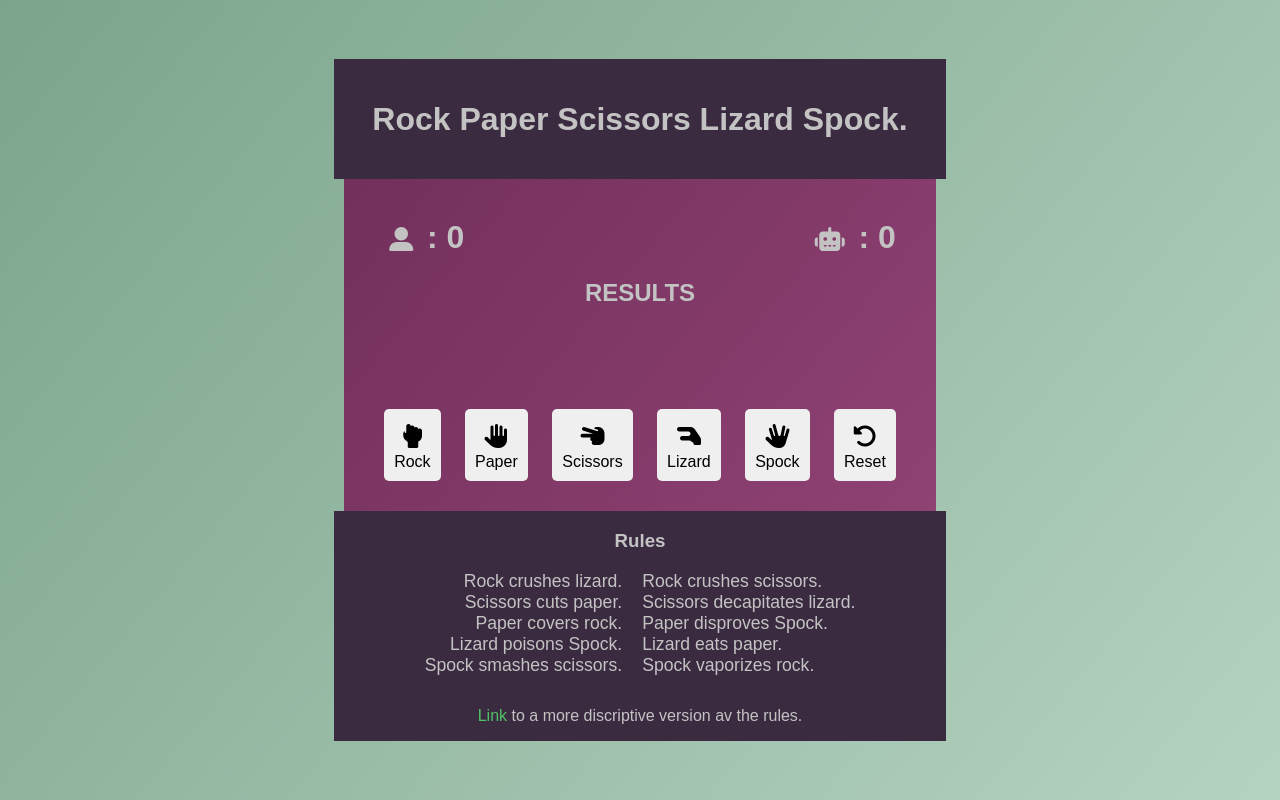
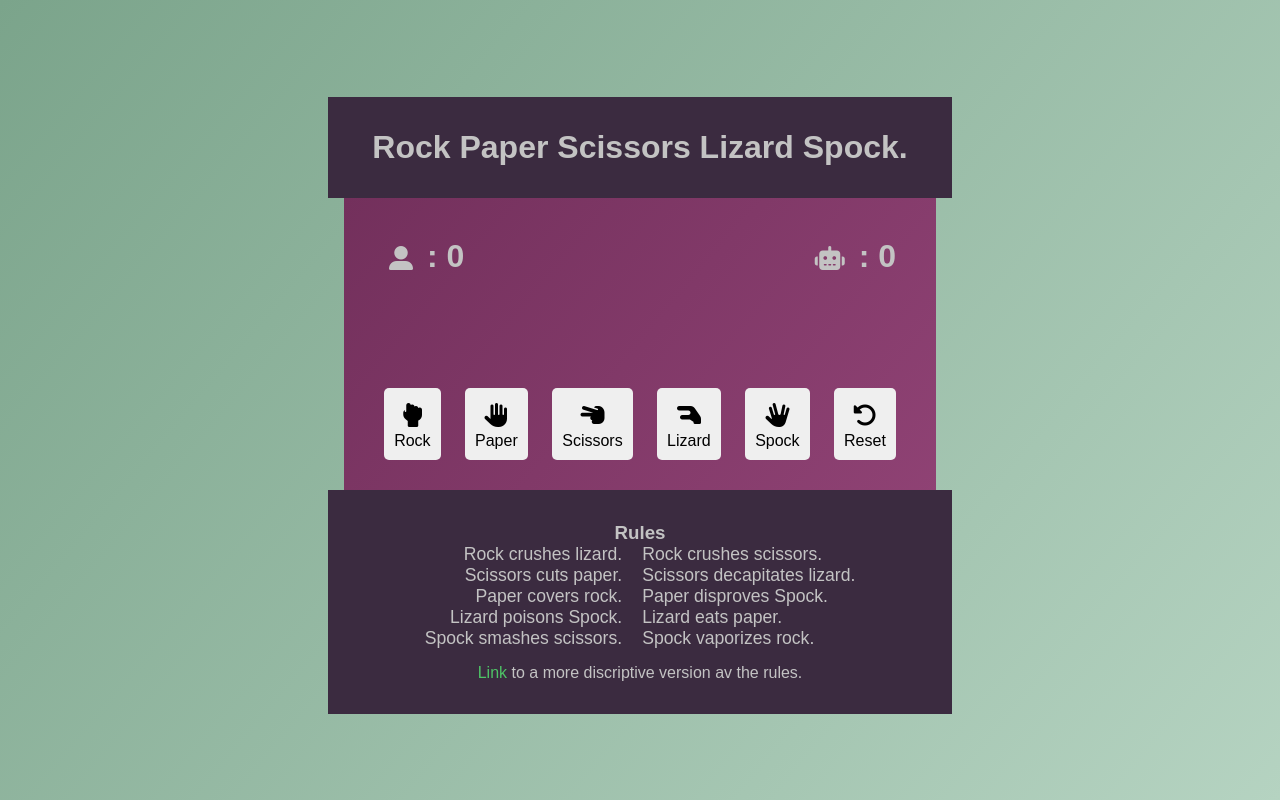
Before and after one commit to zakenaio/Lizard-Spock-ci-2023-fsd-p2-js, a plain HTML site: page index.html in a window 1280 px wide. Drawn offline with Linux system fonts and the light colour scheme.

Commit message:
Moved onclick from HTML to javascript, changes in css

```diff
--- a/assets/css/styles.css
+++ b/assets/css/styles.css
@@ -1,32 +1,44 @@
+* {
+    box-sizing: border-box;
+    margin: 0;
+    padding: 0;
+}
 body {
     font-family: 'Arial', sans-serif;
     display: flex;
+    flex-direction: column;
     justify-content: center;
-    height: 100vh;
-    margin: auto;
+    align-items: center;
+    min-height: 100vh;
+    width: 100% !important;
     color: #c3c3c3;
     background-image: linear-gradient(-50deg, #b5d3c1, #7ba48b);
 }
 
 #main-container {
     text-align: center;
-
 }
 
-#heading {
+.heading {
     text-align: center;
     text-wrap: balance;
+    width: 100%;
+    max-width: 39rem;
     padding: 20px;
-    margin: -10px;
     margin-bottom: 0px;
     background-color: #3b2b40;
+    padding-top: 2em;
+    padding-bottom: 2em;
 }
 
 #the-game {
+    width: 100%;
+    max-width: 37rem;
     text-align: center;
     padding: 20px;
     background-image: linear-gradient(-50deg, #8f4274, #73305c);
 }
+
 
 #score {
     display: flex;
@@ -60,16 +72,24 @@ body {
 }
 
 .rules {
+    width: 100%;
+    max-width: 39rem;
     display: flex;
     flex-direction: column;
     background-color: #3b2b40;
     margin: -10px;
+    padding-top: 2em;
+    padding-bottom: 2em;
 }
 
 .wrap {
     display: flex;
     justify-content: center;
     padding-bottom: 15px;
+}
+
+.grow {
+    flex-grow: 1;
 }
 
 .right {
@@ -93,10 +113,3 @@ i {
     font-size: 1.5rem;
     padding: 5px;
 }
-
-@media screen and (min-height: 700px) {
-
-    body {
-        align-items: center;
-    }
-}
--- a/assets/js/script.js
+++ b/assets/js/script.js
@@ -11,6 +11,31 @@ function computerChoice() {
     return choices[randomNumber];
 }
 
+// EVENT LISTENERS FOR PLAYERCHOICE BUTTONS
+// need to simplify! must be a better way, loop? array?
+document.getElementById('rock-btn').addEventListener('click', function() {
+    playerChoice('rock');
+});
+
+document.getElementById('papr-btn').addEventListener('click', function() {
+    playerChoice('paper');
+});
+
+document.getElementById('scisrs-btn').addEventListener('click', function() {
+    playerChoice('scissors');
+});
+
+document.getElementById('lzrd-btn').addEventListener('click', function() {
+    playerChoice('lizard');
+});
+
+document.getElementById('spock-btn').addEventListener('click', function() {
+    playerChoice('spock');
+});
+
+// EVENT LISTENER FOR RESET GAME
+document.getElementById('rst-btn').addEventListener('click', resetGame);
+
 /**
  * Get the players choice (choice) and compare
  * to computerChoice (computer)
@@ -18,6 +43,7 @@ function computerChoice() {
 function playerChoice(choice) {
     const computer = computerChoice();
     const result = whoWins(choice, computer);
+
 
     // SCORE ADDITION
     if (result === 'You win!') {
@@ -28,7 +54,8 @@ function playerChoice(choice) {
 
     // SCORE UPDATE
     updateScore();
-    document.getElementById('result').innerHTML = `<h2>You chose ${choice}.<br>Computer chose ${computer}.<br>${result}</h2>`;
+    document.getElementById('result').innerHTML =
+    `<h2>You chose ${choice}.<br>Computer chose ${computer}.<br>${result}</h2>`;
 }
 
 /**
@@ -76,5 +103,5 @@ function resetGame() {
     playerScore = 0;
     computerScore = 0;
     updateScore();
-    document.getElementById('result').innerHTML = `<h2>RESULTS</h2>`;
+    document.getElementById('result').innerHTML = ` `;
 }
--- a/index.html
+++ b/index.html
@@ -12,50 +12,63 @@
     <link rel="stylesheet" href="assets/css/styles.css">
 
     <!--TITLE -->
-    <title>Rock Paper Scissors Lizard Spock</title>
+    <title>Rock Paper Scissors Lizard Spock.</title>
 </head>
 
 <!-- MAIN CONTAINER -->
-<div id="main-container">
+<body id="main-container">
     <!-- HEADING -->
-    <div id="heading">
-        <h1>Rock Paper Scissors Lizard Spock.</h1>
-    </div>
+    <header class="heading">
+        <h1>
+            Rock Paper Scissors Lizard Spock.
+        </h1>
+    </header>
     <!-- THE GAME -->
-    <div id="the-game">
+    <main id="the-game">
         <!-- SCORES -->
         <div id="score">
             <div class="scores">
                 <i class="fa-solid fa-user-large"></i> : <span id="player-score">0</span>
             </div>
-            <div style="flex-grow: 1;"></div>
+            <div class="grow"></div>
             <div class="scores">
                 <i class="fa-solid fa-robot"></i> : <span id="computer-score">0</span>
             </div>
         </div>
         <!-- RESULTS CONTAINER-->
         <div id="result">
-            <h2> RESULTS
-            </h2>
         </div>
         <!-- GAME BUTTONS -->
         <div class="choices">
-            <button aria-label="Rock" onclick="playerChoice('rock')"><i class="fa-solid fa-hand-back-fist"></i>
-                <br>Rock</button>
-            <button aria-label="Paper" onclick="playerChoice('paper')"><i class="fa-solid fa-hand"></i>
-                <br>Paper</button>
-            <button aria-label="Scissors" onclick="playerChoice('scissors')"><i class="fa-solid fa-hand-scissors"></i>
-                <br>Scissors</button>
-            <button aria-label="Lizard" onclick="playerChoice('lizard')"><i class="fa-solid fa-hand-lizard"></i>
-                <br>Lizard</button>
-            <button aria-label="Spock" onclick="playerChoice('spock')"><i class="fa-solid fa-hand-spock"></i>
-                <br>Spock</button>
+            <button aria-label="Rock" id="rock-btn">
+                <i class="fa-solid fa-hand-back-fist"></i><br>
+                Rock
+            </button>
+            <button aria-label="Paper" id="papr-btn">
+                <i class="fa-solid fa-hand"></i><br>
+                Paper
+            </button>
+            <button aria-label="Scissors" id="scisrs-btn">
+                <i class="fa-solid fa-hand-scissors"></i><br>
+                Scissors
+            </button>
+            <button aria-label="Lizard" id="lzrd-btn">
+                <i class="fa-solid fa-hand-lizard"></i><br>
+                Lizard
+            </button>
+            <button aria-label="Spock" id="spock-btn">
+                <i class="fa-solid fa-hand-spock"></i><br>
+                Spock
+            </button>
             <!-- RESET BUTTON -->
-            <button aria-label="Reset" onclick="resetGame()"><i class="fa-solid fa-rotate-left"></i> <br>Reset</button>
+            <button aria-label="Reset" id="rst-btn">
+                <i class="fa-solid fa-rotate-left"></i><br>
+                Reset
+            </button>
         </div>
-    </div>
+    </main>
     <!-- RULES DIV -->
-    <div class="rules">
+    <footer class="rules">
         <div>
             <h3>
                 Rules
@@ -79,12 +92,13 @@
         </div>
         <p>
             <a href="https://www.wikihow.com/Play-Rock-Paper-Scissors-Lizard-Spock"
-                title="Link to more rules of the game, opens in new tab" target="_blank">Link</a> to a more discriptive
+                title="Link to more rules of the game, opens in new tab" target="_blank">
+                Link</a> to a more discriptive
             version av the rules.
         </p>
-    </div>
-</div>
+    </footer>
 
+<!-- JAVASCRIPT HOOK -->
 <script src="assets/js/script.js"></script>
 <!-- FONT AWESOME HOOK -->
 <script src="https://kit.fontawesome.com/3b20d96fa9.js" crossorigin="anonymous"></script>
```
